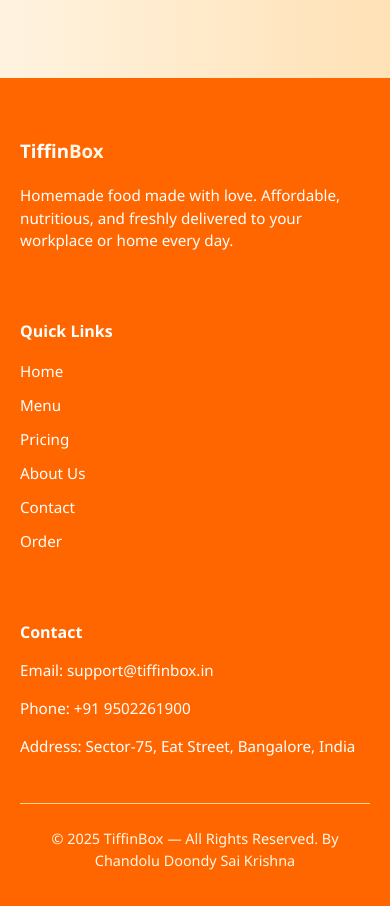
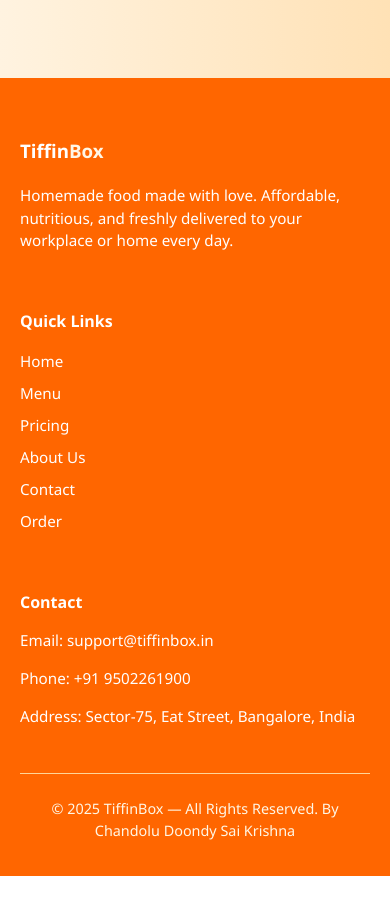
Before and after one commit to Doondy/My-Tiffin-Box, a React (Vite) app: page / in a window 390 px wide. Shown: the part 1387-2293 px from the top of the page. After the commit the page ends 2263 px from the top, so only its background shows below. Built offline with nearby package versions, Linux system fonts and the light colour scheme.

Commit message:
changed footer css import

```diff
--- a/src/components/Footer.jsx
+++ b/src/components/Footer.jsx
@@ -1,6 +1,6 @@
 import React from "react";
 import { Link } from "react-router-dom";
-import "../styles/footer.css";
+import "../styles/Footer.css";
 
 export default function Footer() {
   return (
--- a/src/styles/Footer.css
+++ b/src/styles/Footer.css
@@ -50,6 +50,22 @@
   font-weight: 600;
 }
 
+/* Social Icons */
+.footer-social {
+  margin-top: 10px;
+}
+
+.footer-social a {
+  color: white;
+  font-size: 1.5rem;
+  margin-right: 15px;
+  transition: 0.3s;
+}
+
+.footer-social a:hover {
+  color: #ffd699; /* lighter orange on hover */
+}
+
 .footer-bottom {
   margin-top: 30px;
   border-top: 1px solid #ffd699;
@@ -63,5 +79,15 @@
 @media (max-width: 768px) {
   .footer-inner {
     flex-direction: column;
+    align-items: flex-start;
+    gap: 20px;
+  }
+
+  .footer-social a {
+    margin-right: 10px;
+  }
+
+  .footer-links ul li {
+    margin-bottom: 8px;
   }
 }
```
